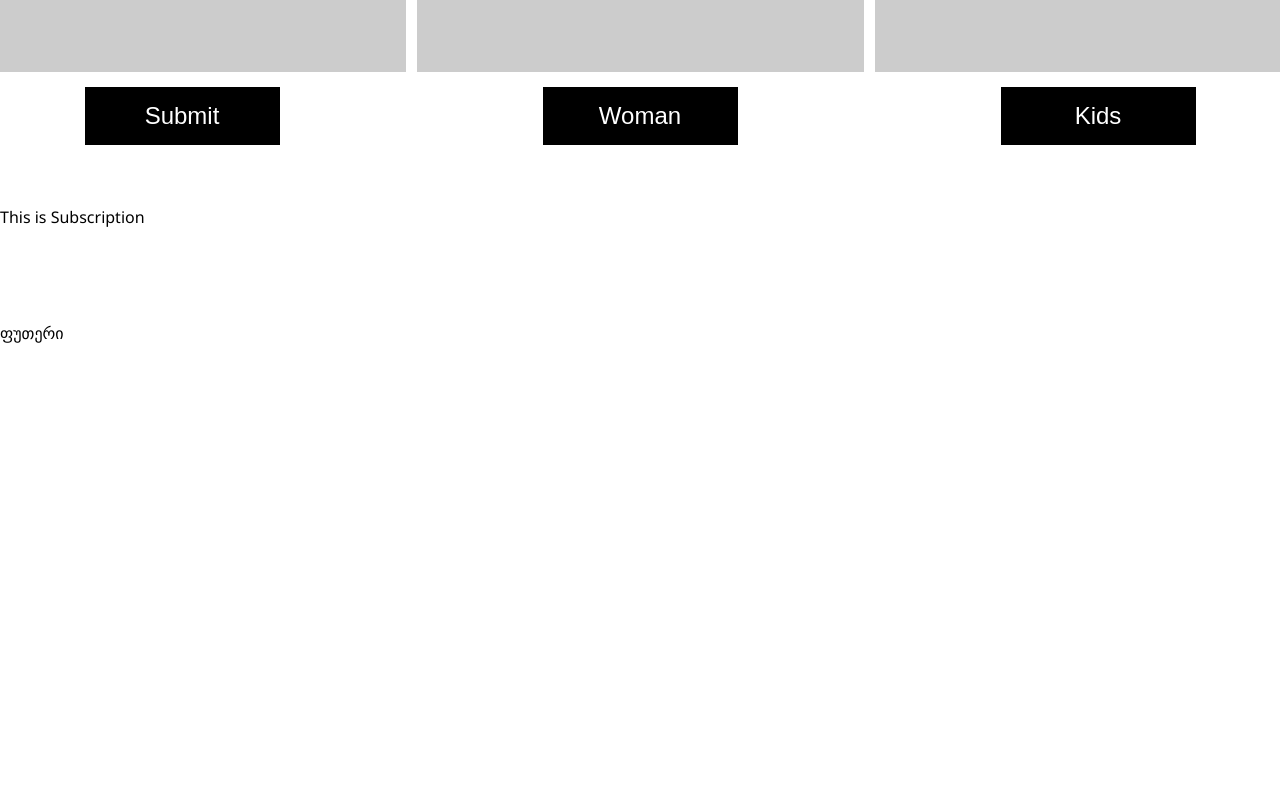
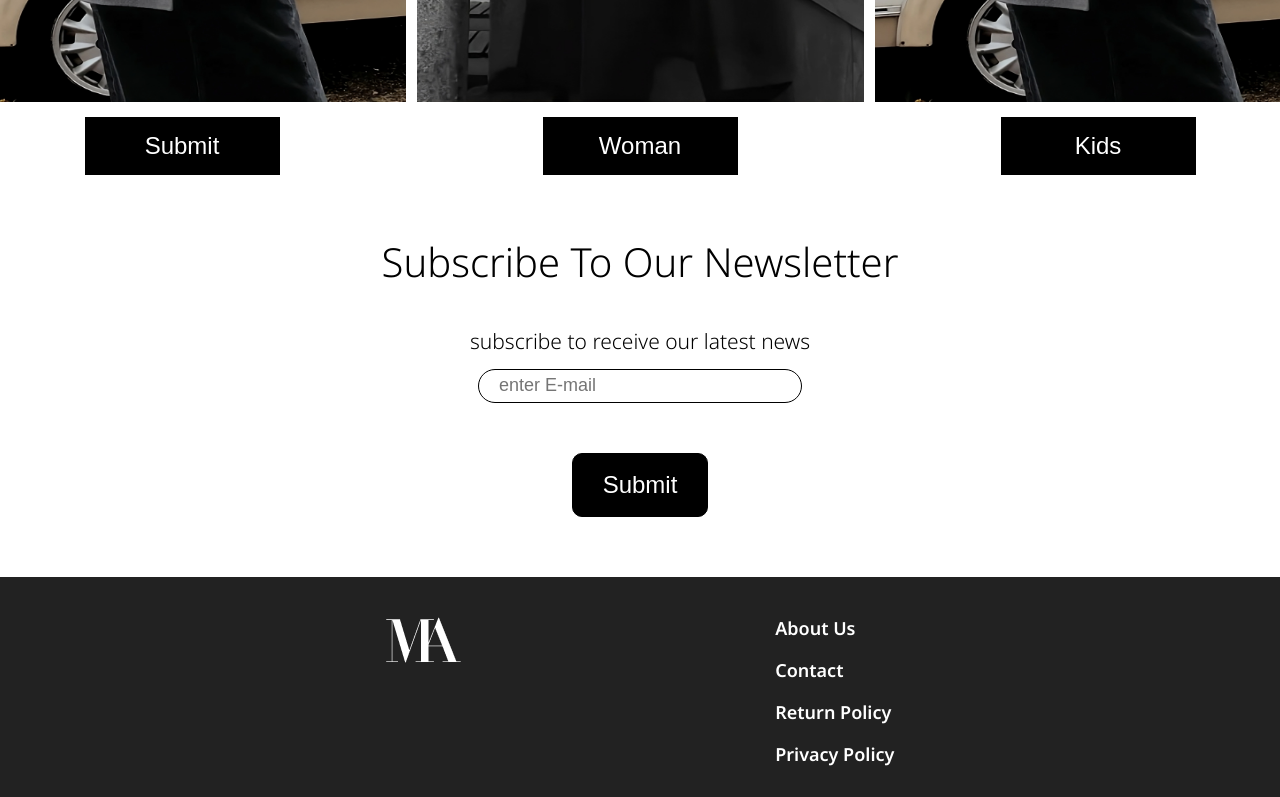
Before and after one commit to Ninunutsi/ninunutsiiii, a React (Create React App) app: page / in a window 1280 px wide. Shown: the part 2000-2797 px from the top of the page. Before the commit the page ends 2344 px from the top, so only its background shows below. Built offline with nearby package versions, Linux system fonts and the light colour scheme.

Commit message:
Adding footer and email forms

```diff
--- a/package.json
+++ b/package.json
@@ -2,6 +2,7 @@
   "name": "skillwillgroupwork",
   "version": "0.1.0",
   "private": true,
+  "proxy": "https://crudapi.co.uk",
   "dependencies": {
     "@emotion/react": "^11.11.1",
     "@emotion/styled": "^11.11.0",
@@ -15,6 +16,7 @@
     "@testing-library/jest-dom": "^5.17.0",
     "@testing-library/react": "^13.4.0",
     "@testing-library/user-event": "^13.5.0",
+    "history": "^5.3.0",
     "react": "^18.2.0",
     "react-dom": "^18.2.0",
     "react-router-dom": "^6.20.1",
--- a/src/assets/imgData/ImageData.js
+++ b/src/assets/imgData/ImageData.js
@@ -1,7 +1,11 @@
+import image from "../popular-collection-2.png"
+import image1 from "../popular-collection-1.png"
+
+
 export const Data = [
   {
     id: 1,
-    image: "http://dummyimage.com/248x100.png/cc0000/ffffff",
+    image: image,
   },
   {
     id: 2,
@@ -21,7 +25,7 @@ export const Data = [
   },
   {
     id: 6,
-    image: "http://dummyimage.com/108x100.png/cc0000/ffffff",
+    image: image1,
   },
   {
     id: 7,
@@ -41,7 +45,7 @@ export const Data = [
   },
   {
     id: 11,
-    image: "http://dummyimage.com/163x100.png/ff4444/ffffff",
+    image: image,
   },
   {
     id: 12,
--- a/src/components/Footer.jsx
+++ b/src/components/Footer.jsx
@@ -1,12 +1,32 @@
-import { useLanguage } from "../contexts/LanguageContext";
-import { FooterDiv } from "./components";
+import footerLogo from "../assets/Footerlogo.png";
+import { Link } from "react-router-dom";
+import { FooterDiv, Navigation } from "./components";
+import { faFacebook, faInstagram } from "@fortawesome/free-brands-svg-icons";
+import { FontAwesomeIcon } from "@fortawesome/react-fontawesome";
+import useScrollToTop from "../hooks/useScrollToTop";
 
 const Footer = () => {
-  const { language } = useLanguage();
+  const { handleClick } = useScrollToTop();
 
   return (
     <FooterDiv>
-      {language === "georgian" ? "ფუთერი" : "This is Footer"}
+      <div className="navHeader">
+        <Link onClick={handleClick} >
+          <img src={footerLogo} alt="Logo" />
+        </Link>
+        <div className="navMenu">
+          <Navigation>
+            <li><Link>About Us</Link></li>
+            <li><Link>Contact</Link></li>
+            <li><Link>Return Policy</Link></li>
+            <li><Link>Privacy Policy</Link></li>
+          </Navigation>
+        </div>
+      </div>
+      <div className="socials">
+        <Link><FontAwesomeIcon icon={faFacebook} /></Link>
+        <Link><FontAwesomeIcon icon={faInstagram} /></Link>
+      </div>
     </FooterDiv>
   );
 };
--- a/src/components/Header.jsx
+++ b/src/components/Header.jsx
@@ -7,16 +7,18 @@ import { faMagnifyingGlass, faCircleUser, faHeart, } from "@fortawesome/free-sol
 import { useLanguage } from "../contexts/LanguageContext";
 import { useAuthorization } from "../contexts/AuthorizationContext";
 import UserAuthorization from "./UserInformation/UserAuthorization";
+import useScrollToTop from "../hooks/useScrollToTop";
 
 const Header = () => {
   const { toggleLanguage, language } = useLanguage();
   const { openAuthorization, isOpen } = useAuthorization();
+  const { handleClick } = useScrollToTop();
 
   return (
     <HeaderBg>
       {isOpen && <UserAuthorization />}
       <HeaderContent className="container">
-        <nav>
+        <div>
           <Navigation>
             <li>
               <Link to={"/woman"}>
@@ -29,10 +31,8 @@ const Header = () => {
               </Link>
             </li>
           </Navigation>
-        </nav>
-        <div>
-          <Link to={"/"}><img src={Logo} alt="Logo" /></Link>
         </div>
+        <div onClick={handleClick}><Link to={"/"}><img src={Logo} alt="Logo" /></Link></div>
         <Parameters>
           <form>
             <input
--- /dev/null
+++ b/src/components/Requests/EmailForm.jsx
@@ -0,0 +1,50 @@
+import { useRef, useState } from "react";
+import { ErrorMessage, LoadingDiv, SubmitButton, SubscriptionStyle} from "../components";
+
+const EmailForm = ({ onFormSubmit, loading, sentEmail }) => {
+  const emailRef = useRef();
+  const [isValidEmail, setIsValidEmail] = useState(true);
+
+  const onSubmit = (e) => {
+    e.preventDefault();
+    const email = emailRef.current.value;
+    const emailRegex = /^[^\s@]+@[^\s@]+\.[^\s@]+$/;
+
+    if (email && emailRegex.test(email)) {
+      onFormSubmit(email);
+      setIsValidEmail(true);
+    } else {
+      setIsValidEmail(false);
+    }
+  };
+
+  return (
+    <SubscriptionStyle>
+      <LoadingDiv>{loading}</LoadingDiv>
+        <h1>Subscribe to our newsletter</h1>
+        <form onSubmit={onSubmit}>
+          <label htmlFor="subscription">
+            subscribe to receive our latest news
+          </label>
+          <input
+            style={{
+              border: isValidEmail ? "1px solid black" : "1px solid red",
+            }}
+            id="subscription"
+            type="text"
+            placeholder="enter E-mail"
+            ref={emailRef}
+          />
+          <ErrorMessage style={{color: "green"}}>{sentEmail}</ErrorMessage>
+          {!isValidEmail && (
+            <ErrorMessage className="error-message">
+              Please enter a valid email address
+            </ErrorMessage>
+          )}
+          <SubmitButton>Submit</SubmitButton>
+        </form>
+    </SubscriptionStyle>
+  );
+};
+
+export default EmailForm;
--- a/src/components/Subscription.jsx
+++ b/src/components/Subscription.jsx
@@ -1,11 +1,33 @@
+import useRequest from "../hooks/useRequest";
+import EmailForm from "./Requests/EmailForm";
+import { Loading } from "./components";
+
 const Subscription = () => {
+  const { loading, sentEmail, sendRequest } = useRequest({
+    url: "/api/v1/users",
+    method: "POST",
+  });
+
+  const onSubmit = (email) => {
+    sendRequest([{ email }]).catch((err) => console.log(err));
+  };
+
+  const loadingProces = (
+    <Loading>
+      <div></div>
+      <div></div>
+      <div></div>
+    </Loading>
+  );
+
+  const emailSent = <p>Thank you for Subscription</p>;
+
+  if (loading) return <EmailForm loading={loadingProces} />;
+  if (sentEmail) return <EmailForm sentEmail={emailSent} />;
+
   return (
     <div>
-      <br />
-      <br />
-      <br />
-      <br />
-      This is Subscription
+      <EmailForm onFormSubmit={onSubmit} />
     </div>
   );
 };
--- a/src/components/UserInformation/UserRegister.jsx
+++ b/src/components/UserInformation/UserRegister.jsx
@@ -3,7 +3,7 @@ import { Authorization, UserForm } from "./UserInformation";
 import Logo from "../../assets/MA.png";
 import { Link } from "react-router-dom";
 import { FontAwesomeIcon } from "@fortawesome/react-fontawesome";
-import { faEye, faEyeSlash, faXmark } from "@fortawesome/free-solid-svg-icons";
+import { faAnglesLeft, faEye, faEyeSlash } from "@fortawesome/free-solid-svg-icons";
 import useToggle from "../../hooks/useToggle";
 import { useAuthorization } from "../../contexts/AuthorizationContext";
 
@@ -15,11 +15,9 @@ const UserRegister = () => {
   return (
     <Authorization>
       <div className="Heading">
-        <Link to={"/"}>
-          <img src={Logo} alt="Logo" />
-        </Link>
+        <Link to={"/"}><img src={Logo} alt="Logo" /></Link>
         <div className="closeBtn">
-          <FontAwesomeIcon onClick={closeRegistration} icon={faXmark} />
+          <FontAwesomeIcon onClick={closeRegistration} icon={faAnglesLeft} />
         </div>
       </div>
       <div className="title">
--- a/src/components/components.js
+++ b/src/components/components.js
@@ -1,6 +1,8 @@
 import styled from "styled-components";
 
 // Header Style
+
+// For Header -->
 
 export const HeaderBg = styled.div`
   background: linear-gradient(
@@ -106,10 +108,6 @@ export const Parameters = styled.div`
   }
 `;
 
-export const FooterDiv = styled.div`
-  padding-top: 100px;
-`;
-
 export const SubmitButton = styled.button`
   padding: 10px 0;
   width: 195px;
@@ -128,3 +126,158 @@ export const SubmitButton = styled.button`
     transition: 0.5s;
   }
 `;
+
+export const SubscriptionStyle = styled.div`
+  position: relative;
+  display: flex;
+  flex-direction: column;
+  align-items: center;
+  padding: 60px 0;
+
+  h1 {
+    font-size: 40px;
+    font-weight: 300;
+    line-height: 54px;
+    text-transform: capitalize;
+  }
+
+  form {
+    display: flex;
+    flex-direction: column;
+    align-items: center;
+    margin-top: 38px;
+
+    label {
+      margin-bottom: 13px;
+      font-weight: 300;
+      font-size: 21px;
+      line-height: 29px;
+    }
+
+    input {
+      width: 324px;
+      height: 34px;
+      border: 1px solid black;
+      border-radius: 24px;
+      padding-left: 20px;
+      font-size: 18px;
+      font-weight: 300;
+      line-height: 25px;
+      color: rgba(0, 0, 0, 0.3);
+      outline: none;
+      margin-bottom: 50px;
+    }
+
+    button {
+      padding: 13px 0;
+      width: 136px;
+      border-radius: 10px;
+    }
+  }
+`;
+
+export const LoadingDiv = styled.div`
+  position: absolute;
+  top: 10%;
+  left: 50%;
+  transform: translate(-50%, -50%);
+`;
+
+export const ErrorMessage = styled.div`
+  position: absolute;
+  top: 62%;
+  left: 50%;
+  transform: translate(-50%, -50%);
+`;
+
+export const Loading = styled.div`
+  width: 4em;
+  display: flex;
+  flex-flow: row nowrap;
+  align-items: center;
+  justify-content: space-between;
+
+  div {
+    width: 0.8em;
+    height: 0.8em;
+    border-radius: 50%;
+    background-color: #fc2f70;
+  }
+
+  div:nth-of-type(1) {
+    transform: translateX(-100%);
+    animation: left-swing 0.5s ease-in alternate infinite;
+  }
+
+  div:nth-of-type(3) {
+    transform: translateX(-95%);
+    animation: right-swing 0.5s ease-out alternate infinite;
+  }
+
+  @keyframes left-swing {
+    50%,
+    100% {
+      transform: translateX(95%);
+    }
+  }
+
+  @keyframes right-swing {
+    50% {
+      transform: translateX(-95%);
+    }
+    100% {
+      transform: translateX(100%);
+    }
+  }
+`;
+
+export const FooterDiv = styled.div`
+  background-color: rgba(34, 34, 34, 1);
+  padding: 40px 71px;
+  display: flex;
+  flex-direction: column;
+
+  .navHeader {
+    display: flex;
+    justify-content: space-evenly;
+    align-items: start;
+    padding-bottom: 78px;
+    border-bottom: 1px solid rgba(255, 255, 255, 1);
+
+    .navMenu nav {
+      width: 100%;
+      display: flex;
+      flex-direction: column;
+      align-items: start;
+      gap: 20px;
+
+      a {
+        font-weight: 600;
+        font-size: 18px;
+        line-height: 22px;
+        color: white;
+
+        &:hover {
+          color: brown;
+        }
+      }
+    }
+  }
+
+  .socials {
+    margin-top: 50px;
+    display: flex;
+    justify-content: center;
+    gap: 40px;
+
+    svg {
+      font-size: 28px;
+      color: white;
+      transition: 0.3s;
+
+      &:hover {
+        color: brown;
+      }
+    }
+  }
+`;
--- /dev/null
+++ b/src/hooks/useRequest.jsx
@@ -0,0 +1,32 @@
+import { useState } from "react";
+
+const useRequest = ({ url, method }) => {
+  const [loading, setLoading] = useState(false);
+  const [sentEmail, setSentEmail] = useState(false);
+
+  const sendRequest = async (body, custom) => {
+    setLoading(true);
+
+    const res = await fetch(url || custom, {
+      method,
+      headers: {
+        "Content-Type": "application/json",
+        Authorization: `Bearer ${process.env.REACT_APP_API_KEY}`,
+      },
+      body: !!body && method !== "GET" ? JSON.stringify(body) : undefined,
+    });
+
+    const data = await res.json();
+    setLoading(false);
+    setSentEmail(true);
+
+    setTimeout(() => {
+      setSentEmail(false);
+    }, 2000);
+    return data;
+  };
+
+  return { loading, sentEmail, sendRequest };
+};
+
+export default useRequest;
--- /dev/null
+++ b/src/hooks/useScrollToTop.jsx
@@ -0,0 +1,20 @@
+import { useCallback, useEffect } from "react";
+
+const useScrollToTop = () => {
+  const scrollToTop = useCallback(() => {
+    window.scrollTo({ top: 0, behavior: "smooth" });
+  }, []);
+
+  useEffect(() => {
+    scrollToTop();
+  }, [scrollToTop]);
+
+  const handleClick = (event) => {
+    event.preventDefault();
+    scrollToTop();
+  };
+
+  return { handleClick };
+};
+
+export default useScrollToTop;
--- a/src/index.css
+++ b/src/index.css
@@ -166,7 +166,7 @@ table {
 
 .popular-collection{
   background-color: black;
-  padding: 30px;
+  padding: 30px 30px 60px 30px;
   color: white;
 }
 
```
Also changed, not shown: src/assets/Footerlogo.png (added), 1 other file (tests, documents, lock files or other folders).
